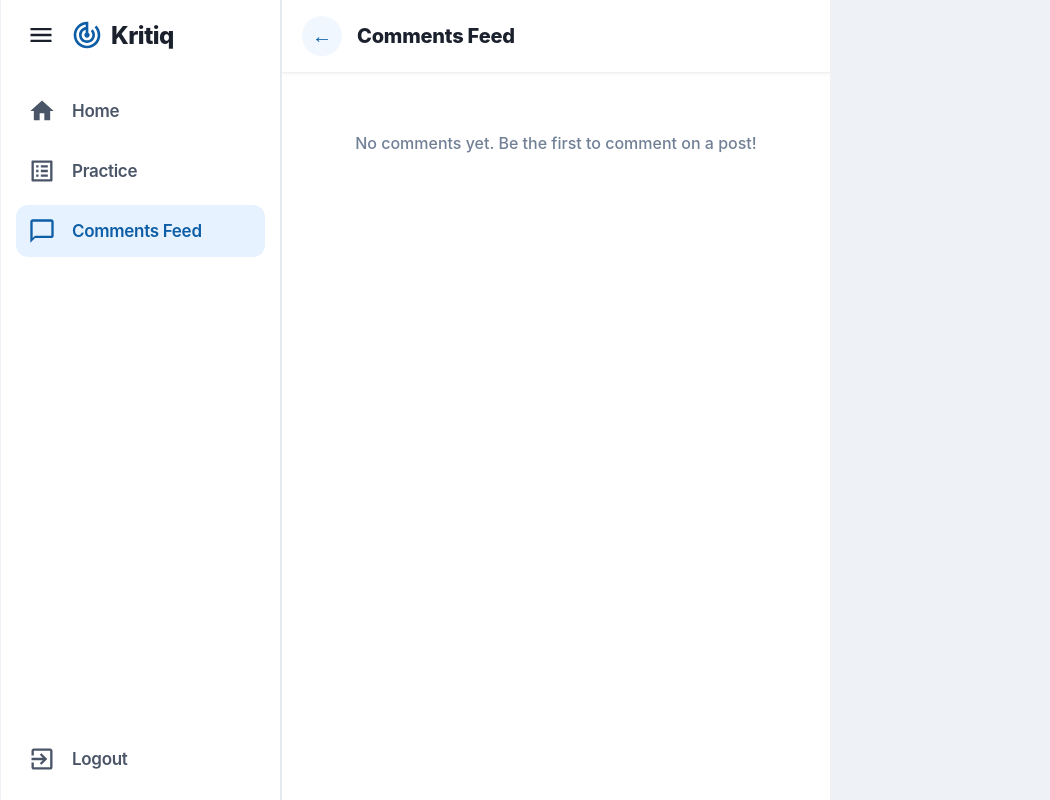
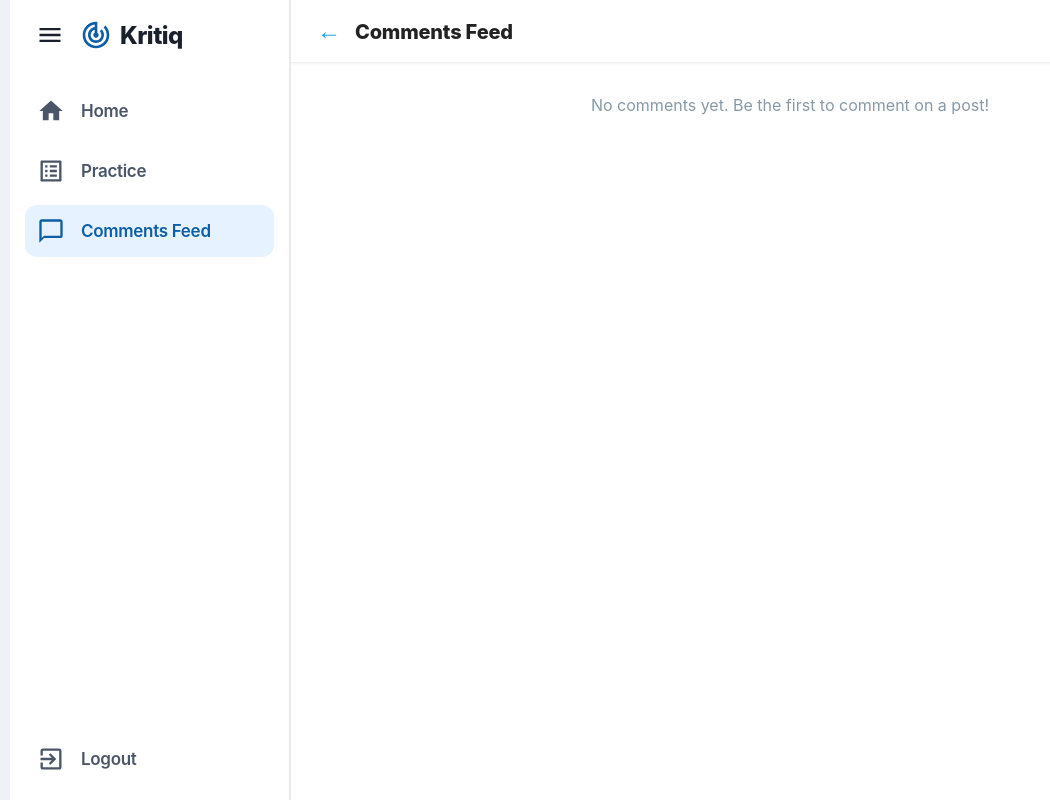
Before and after one commit to Nimeesh-Patel/MP, a React (Create React App) app: page /comments in a window 1280 px wide. Shown: the whole page, without its empty margins (0-1050 px from the left). Built offline with nearby package versions, Linux system fonts and the light colour scheme.

Commit message:
final update

```diff
--- a/src/App.css
+++ b/src/App.css
@@ -7,10 +7,10 @@ body {
 .app {
   display: flex;
   height: 100vh;
-  max-width: 1450px;
-  margin-left: auto;
-  margin-right: 0;
-  padding: 0 1px;
+  width: 100%; /* 🔥 THIS WAS MISSING: Forces the container to span the screen */
+  max-width: 1350px;
+  margin: 0 auto;
+  padding: 0 10px;
 }
 
 .auth-app-layout {
--- a/src/CommentsFeed.js
+++ b/src/CommentsFeed.js
@@ -7,9 +7,8 @@ import { useHistory } from "react-router-dom";
 function CommentsFeed({ posts = [] }) {
   const history = useHistory();
   const [commentsFeed, setCommentsFeed] = useState([]);
-  const [postsMap, setPostsMap] = useState({}); // 🔹 cache fetched posts
+  const [postsMap, setPostsMap] = useState({});
 
-  // Fetch comments for logged-in user
   useEffect(() => {
     const fetchComments = async () => {
       const userId = localStorage.getItem("userId");
@@ -20,7 +19,6 @@ function CommentsFeed({ posts = [] }) {
         const data = await res.json();
         setCommentsFeed(data);
 
-        // 🔹 fetch missing posts in parallel
         const missingPostIds = data
           .map((c) => c.postId)
           .filter(
@@ -53,7 +51,6 @@ function CommentsFeed({ posts = [] }) {
     fetchComments();
   }, [posts, postsMap]);
 
-  // Utility: get original post (from props or backend cache)
   const getOriginalPost = (originalPostId) => {
     return (
       posts.find((p) => p.id === originalPostId || p._id === originalPostId) ||
@@ -62,41 +59,31 @@ function CommentsFeed({ posts = [] }) {
   };
 
   return (
-    <div className="feed">
-      <div className="feed__header" style={{ display: "flex", alignItems: "center" }}>
+    <div className="feed feed--full">
+      <div className="feed__header">
         <button
           onClick={() => history.goBack()}
           style={{
-            background: "#f0f7ff",
+            background: "none",
             border: "none",
-            color: "#0D5EA6",
-            fontSize: 20,
-            width: 40,
-            height: 40,
-            borderRadius: "50%",
+            color: "#1da1f2",
+            fontSize: 24,
             cursor: "pointer",
-            marginRight: 15,
-            display: "flex",
-            alignItems: "center",
-            justifyContent: "center",
-            transition: "all 0.2s ease"
+            marginRight: 8,
           }}
-          onMouseOver={(e) => e.currentTarget.style.backgroundColor = "#e2f1ff"}
-          onMouseOut={(e) => e.currentTarget.style.backgroundColor = "#f0f7ff"}
         >
           &larr;
         </button>
-        <h2 style={{ display: "inline", color: "#1a202c", margin: 0 }}>Comments Feed</h2>
+        <h2 style={{ display: "inline", color: "#222" }}>Comments Feed</h2>
       </div>
 
       {commentsFeed.length === 0 ? (
         <div
           style={{
-            padding: "60px 20px",
+            padding: "32px 16px",
             textAlign: "center",
-            color: "#718096",
+            color: "#8899a6",
             fontSize: "16px",
-            fontWeight: 500
           }}
         >
           No comments yet. Be the first to comment on a post!
@@ -107,26 +94,19 @@ function CommentsFeed({ posts = [] }) {
             const originalPost = getOriginalPost(comment.postId);
 
             return (
-              <div key={comment._id || index} className="comment-feed-item" style={{
-                marginBottom: "12px",
-                borderBottom: "1px solid rgba(0,0,0,0.06)",
-                paddingBottom: "10px"
-              }}>
-                {/* Show original post context */}
+              <div key={comment._id || index} className="comment-feed-item">
                 {originalPost && (
                   <div
                     className="original-post-context"
                     style={{
-                      padding: "10px 20px",
-                      background: "#fafbfc",
+                      padding: "12px 16px",
+                      background: "#f8f9fa",
+                      borderBottom: "1px solid #e1e8ed",
                       fontSize: "14px",
-                      color: "#718096",
-                      display: "flex",
-                      alignItems: "center",
-                      gap: "6px"
+                      color: "#8899a6",
                     }}
                   >
-                    <span style={{ fontWeight: 500 }}>Replying to: </span>
+                    <span>Replying to: </span>
                     <button
                       onClick={() =>
                         history.push(`/post/${originalPost.id || originalPost._id}`)
@@ -134,31 +114,24 @@ function CommentsFeed({ posts = [] }) {
                       style={{
                         background: "none",
                         border: "none",
-                        color: "#0D5EA6",
+                        color: "#1da1f2",
                         cursor: "pointer",
-                        fontWeight: 600,
-                        padding: 0,
-                        transition: "color 0.2s ease"
+                        textDecoration: "underline",
                       }}
-                      onMouseOver={(e) => e.currentTarget.style.textDecoration = "underline"}
-                      onMouseOut={(e) => e.currentTarget.style.textDecoration = "none"}
                     >
-                      {originalPost.text?.length > 45
-                        ? `"${originalPost.text.substring(0, 45)}..."`
-                        : `"${originalPost.text}"`}
+                      {originalPost.text?.length > 50
+                        ? `${originalPost.text.substring(0, 50)}...`
+                        : originalPost.text}
                     </button>
                   </div>
                 )}
 
-                {/* Render comment as a post */}
-                <div style={{ padding: "0 10px" }}>
                 <Post
                   {...comment}
                   postId={`comment-${comment._id || index}`}
                   isReply={true}
                   isCommentFeed={true}
                 />
-                </div>
               </div>
             );
           })}
--- a/src/Feed.css
+++ b/src/Feed.css
@@ -1,7 +1,6 @@
 .feed {
-  flex: 1; /* MAGIC BULLET: Absorbs all remaining space */
-  max-width: 750px; /* Prevents it from getting absurdly wide on huge monitors */
-  width: 100%;
+  flex: 1; /* 🔥 CHANGED FROM 0.4 TO 1 TO ABSORB EMPTY SPACE */
+  max-width: 650px; /* Keeps the home page feed looking normal */
   border-right: 1px solid #e6ecf0;
   border-left: 1px solid #e6ecf0;
   min-width: 0;
@@ -9,7 +8,12 @@
   background: #ffffff;
   scroll-behavior: smooth;
   font-family: "Inter", "Roboto", "Segoe UI", sans-serif;
-  box-sizing: border-box;
+}
+
+/* 🔥 ADD THIS NEW CLASS TO LET OTHER PAGES STRETCH FULLY */
+.feed.feed--full {
+  max-width: 100% !important; /* 🔥 Absolutely forces the feed to take all remaining space */
+  flex: 1 !important;
 }
 
 /* Hide scrollbar */
@@ -25,7 +29,7 @@
 .feed__header {
   position: sticky;
   top: 0;
-  background-color: rgba(255, 255, 255, 0.9);
+  background-color: rgba(255, 255, 255, 0.95);
   backdrop-filter: blur(10px);
   z-index: 100;
   border-bottom: 1px solid #e6ecf0;
--- a/src/Post.css
+++ b/src/Post.css
@@ -2,12 +2,11 @@
   position: relative;
   display: flex;
   align-items: flex-start;
-  border-bottom: 1px solid #e2e8f0;
-  padding: 16px 20px;
+  border-bottom: 1px solid var(--twitter-background);
+  padding: 10px 20px 16px 20px;
+  width: 100% !important; /* 🔥 Forces the post to stretch inside the wide feed */
+  box-sizing: border-box;
   background: #fff;
-  transition: background-color 0.2s ease;
-  width: 100%;
-  box-sizing: border-box;
 }
 
 .post:hover {
--- a/src/PostPage.js
+++ b/src/PostPage.js
@@ -108,7 +108,7 @@ function PostPage({ posts = [], redditPosts = [], replies = {}, addReply }) {
 
   if (loading) {
     return (
-      <div className="feed">
+      <div className="feed feed--full">
         <div className="feed__header">
           <h2>Loading post...</h2>
         </div>
@@ -118,7 +118,7 @@ function PostPage({ posts = [], redditPosts = [], replies = {}, addReply }) {
 
   if (!post) {
     return (
-      <div className="feed">
+      <div className="feed feed--full">
         <div className="feed__header" style={{ display: "flex", alignItems: "center" }}>
           <button onClick={() => history.goBack()} style={{ background: '#f1f5f9', border: 'none', color: '#0D5EA6', fontSize: 20, width: 40, height: 40, borderRadius: '50%', cursor: 'pointer', marginRight: 15 }}>&larr;</button>
           <h2 style={{ display: "inline", color: "#1a202c", margin: 0 }}>Post</h2>
@@ -188,7 +188,7 @@ function PostPage({ posts = [], redditPosts = [], replies = {}, addReply }) {
   };
 
   return (
-    <div className="feed">
+    <div className="feed feed--full">
       <div className="feed__header" style={{ display: "flex", alignItems: "center" }}>
         <button onClick={() => history.goBack()} style={{ background: '#f1f5f9', border: 'none', color: '#0D5EA6', fontSize: 20, width: 40, height: 40, borderRadius: '50%', cursor: 'pointer', marginRight: 15, display: 'flex', alignItems: 'center', justifyContent: 'center' }}>&larr;</button>
         <h2 style={{ display: "inline", color: "#1a202c", margin: 0 }}>
--- a/src/Profile.js
+++ b/src/Profile.js
@@ -26,16 +26,6 @@ function Profile() {
     fetchProfile();
   }, [userId]);
 
-  if (!profile) {
-    return (
-      <div className="feed">
-        <div className="feed__header"><h2>Loading...</h2></div>
-        <p style={{padding: '20px', color: '#718096'}}>Loading profile...</p>
-      </div>
-    );
-  }
-
-  // Ensure robust fallback for profile page images
   const getAvatarUrl = (url) => {
     if (!url || url === "/default_avatar.png" || url === "") {
       return "https://cdn-icons-png.flaticon.com/512/3135/3135715.png";
@@ -45,6 +35,15 @@ function Profile() {
     }
     return `http://localhost:8003${url}`;
   };
+
+  if (!profile) {
+    return (
+      <div className="feed">
+        <div className="feed__header"><h2>Loading...</h2></div>
+        <p style={{padding: '20px', color: '#718096'}}>Loading profile...</p>
+      </div>
+    );
+  }
 
   return (
     <div className="feed" style={{ background: '#ffffff', minHeight: '100vh' }}>
```
Also changed, not shown: src/App.js (+14 -26 lines), 1 other file (tests, documents, lock files or other folders). Lines whose indentation alone changed are shown as unchanged.
